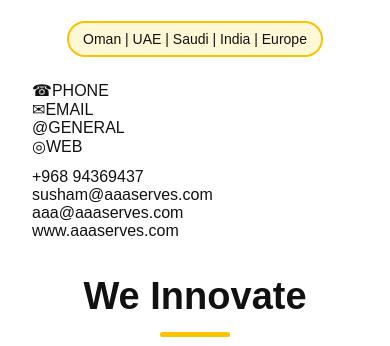
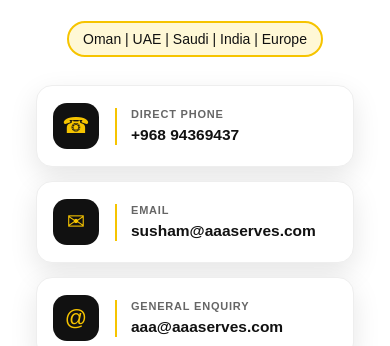
Before and after one commit to AAAEVENTS/SUSHAM-MOBILE-ECARD, a plain HTML site: page index.html in a window 390 px wide. Shown: the part 501-847 px from the top of the page. Drawn offline with Linux system fonts and the light colour scheme.

Commit message:
Update index.html

```diff
--- a/index.html
+++ b/index.html
@@ -124,54 +124,60 @@
 }
 
 .contact-box {
-  margin-top: 28px;
+  margin-top: 30px;
   display: grid;
   grid-template-columns: 1fr 1fr;
   gap: 16px;
 }
 
 .contact-item {
+  text-decoration: none;
   display: flex;
   align-items: center;
-  gap: 14px;
-  padding: 16px;
-  border-radius: 16px;
+  gap: 16px;
+  padding: 18px;
+  border-radius: 18px;
   background: #ffffff;
   border: 1px solid #eeeeee;
-  border-left: 5px solid #f6c400;
-  box-shadow: 0 8px 22px rgba(0,0,0,0.08);
+  box-shadow: 0 10px 28px rgba(0,0,0,0.10);
 }
 
 .contact-icon {
-  width: 42px;
-  height: 42px;
-  min-width: 42px;
-  border-radius: 12px;
+  width: 52px;
+  height: 52px;
+  min-width: 52px;
+  border-radius: 14px;
   background: #111111;
   color: #f6c400;
   display: flex;
   align-items: center;
   justify-content: center;
-  font-size: 20px;
+  font-size: 24px;
 }
 
-.contact-item span {
-  display: block;
-  font-size: 12px;
-  color: #777777;
-  font-weight: 900;
-  text-transform: uppercase;
-  letter-spacing: 1px;
-  margin-bottom: 4px;
+.contact-text {
+  border-left: 2px solid #f6c400;
+  padding-left: 16px;
 }
 
-.contact-item strong {
+.contact-text span {
   display: block;
-  font-size: 17px;
+  font-size: 13px;
+  color: #666666;
+  font-weight: 800;
+  text-transform: uppercase;
+  letter-spacing: 0.8px;
+  margin-bottom: 5px;
+}
+
+.contact-text strong {
+  display: block;
+  font-size: 20px;
   color: #111111;
   font-weight: 900;
   word-break: break-word;
 }
+
 .innovate-qr {
   margin-top: 35px;
   display: grid;
@@ -411,28 +417,44 @@
   .region { font-size: 14px; padding: 8px 14px; }
 .contact-box {
   grid-template-columns: 1fr;
-  gap: 12px;
-  margin-top: 24px;
+  gap: 14px;
+  margin-top: 28px;
 }
 
 .contact-item {
-  padding: 14px;
-  border-radius: 14px;
+  padding: 16px;
+  border-radius: 16px;
 }
 
 .contact-icon {
-  width: 38px;
-  height: 38px;
-  min-width: 38px;
-  font-size: 18px;
+  width: 46px;
+  height: 46px;
+  min-width: 46px;
+  font-size: 22px;
 }
 
-.contact-item span {
+.contact-text {
+  padding-left: 14px;
+}
+
+.contact-text span {
   font-size: 11px;
 }
 
-.contact-item strong {
+.contact-text strong {
+  font-size: 16px;
+}
+  .contact-item {
+  min-height: 82px;
+}
+
+.contact-text strong {
   font-size: 15.5px;
+  line-height: 1.3;
+}
+
+.contact-box {
+  padding: 0 4px;
 }
   .innovate-qr { grid-template-columns: 1fr; gap: 25px; }
   .innovate { border-right: none; padding-right: 0; text-align: center; }
@@ -486,21 +508,40 @@
         <div class="region">Oman | UAE | Saudi | India | Europe</div>
       </div>
     </div>
+<div class="contact-box">
 
-    <div class="contact-box">
-      <div class="contact-labels">
-        <div class="contact-row"><span class="icon">☎</span>PHONE</div>
-        <div class="contact-row"><span class="icon">✉</span>EMAIL</div>
-        <div class="contact-row"><span class="icon">@</span>GENERAL</div>
-        <div class="contact-row"><span class="icon">◎</span>WEB</div>
-      </div>
-      <div class="contact-values">
-        +968 94369437<br>
-        susham@aaaserves.com<br>
-        aaa@aaaserves.com<br>
-        www.aaaserves.com
-      </div>
+  <a class="contact-item" href="tel:+96894369437">
+    <div class="contact-icon">☎</div>
+    <div class="contact-text">
+      <span>Direct Phone</span>
+      <strong>+968 94369437</strong>
     </div>
+  </a>
+
+  <a class="contact-item" href="mailto:susham@aaaserves.com">
+    <div class="contact-icon">✉</div>
+    <div class="contact-text">
+      <span>Email</span>
+      <strong>susham@aaaserves.com</strong>
+    </div>
+  </a>
+
+  <a class="contact-item" href="mailto:aaa@aaaserves.com">
+    <div class="contact-icon">@</div>
+    <div class="contact-text">
+      <span>General Enquiry</span>
+      <strong>aaa@aaaserves.com</strong>
+    </div>
+  </a>
+
+  <a class="contact-item" href="https://www.aaaserves.com">
+    <div class="contact-icon">🌐</div>
+    <div class="contact-text">
+      <span>Website</span>
+      <strong>www.aaaserves.com</strong>
+    </div>
+  </a>
+</div>
 
     <div class="innovate-qr">
       <div class="innovate">
```
